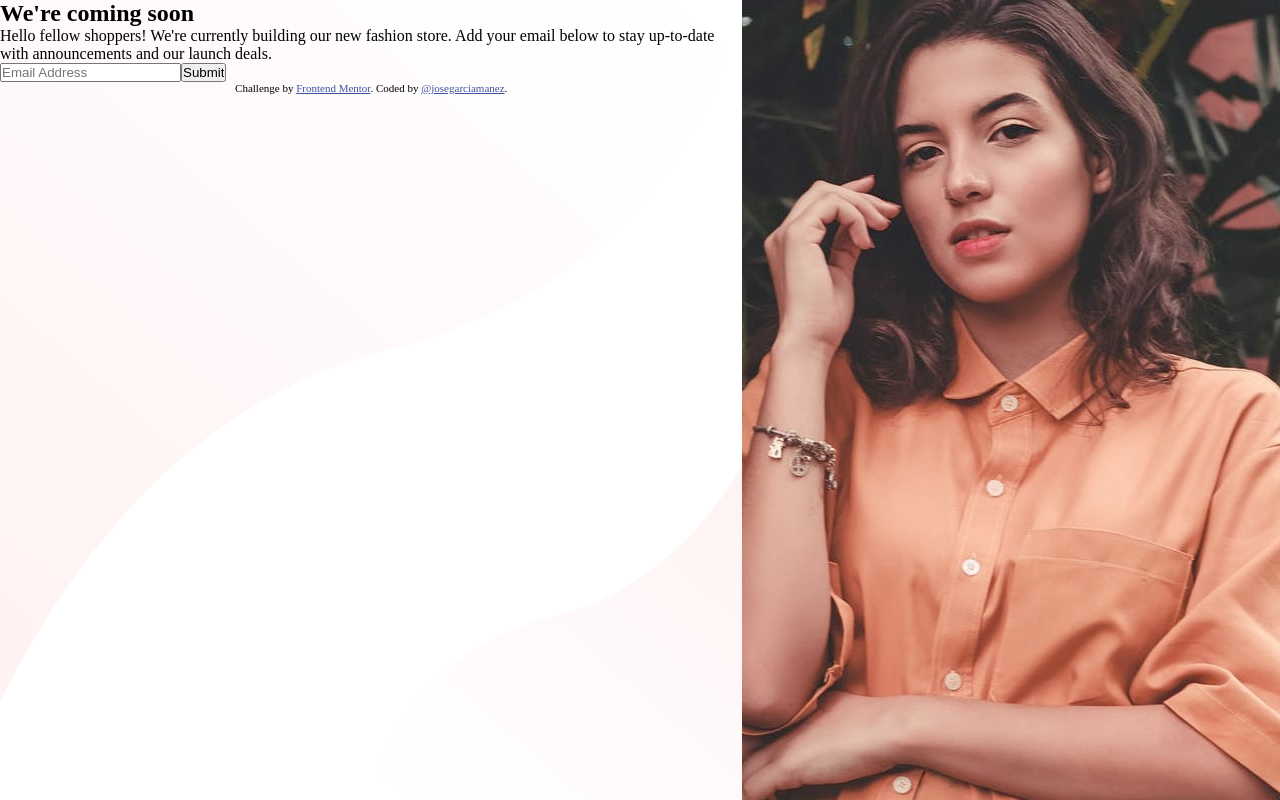
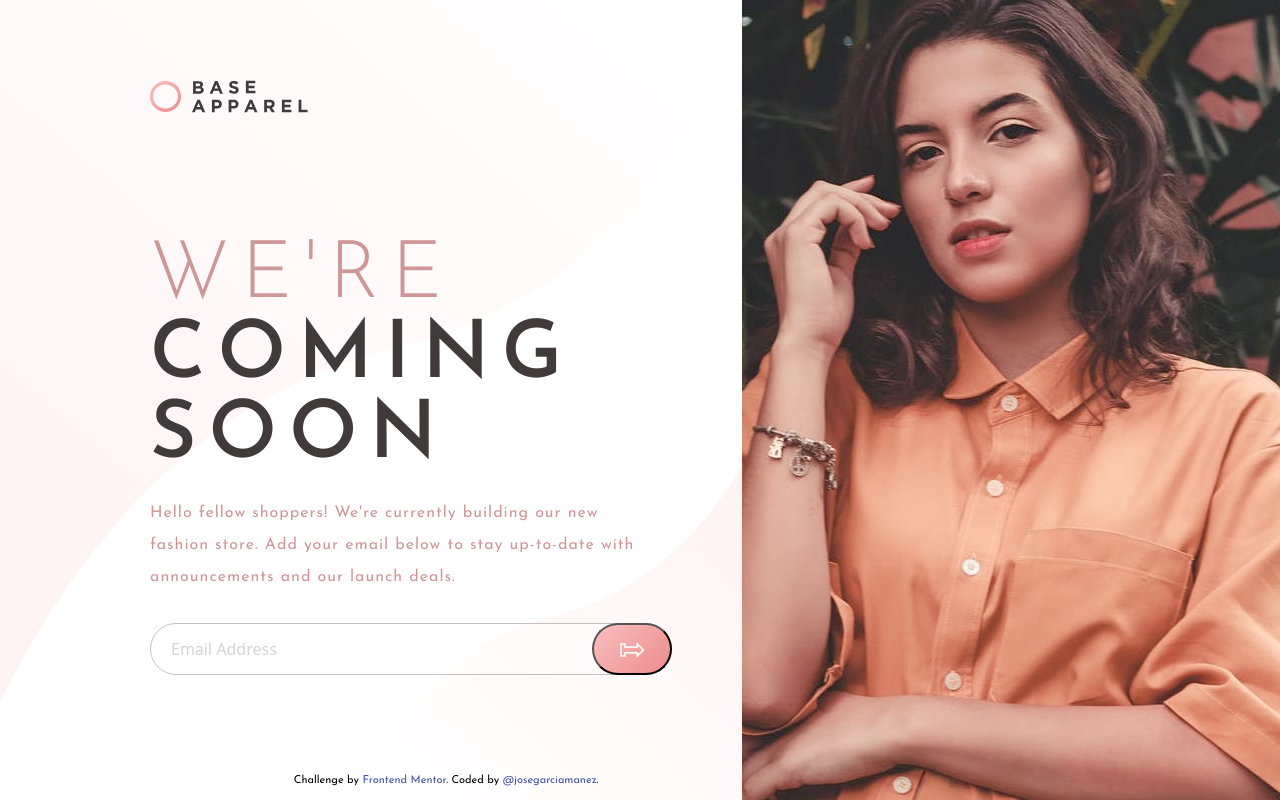
Before and after one commit to josegarciamanez/base-apparel-coming-soon-page, a React (Create React App) app: page / in a window 1280 px wide. Built offline with nearby package versions, Linux system fonts and the light colour scheme.

Commit message:
finish first layout

```diff
--- a/src/App.css
+++ b/src/App.css
@@ -1,3 +1,27 @@
+@import url('https://fonts.googleapis.com/css?family=Josefin+Sans:300,400,600&display=swap');
+:root {
+    --primary: hsl(0, 36%, 70%);
+    --secondary: hsl(0, 93%, 68%);
+    --neutral: hsl(0, 6%, 24%);
+}
+
+body {
+    font-family: 'Josefin Sans', sans-serif;
+}
+
+h2 {
+    color: var(--primary);
+    text-transform: uppercase;
+    font-weight: 300;
+    font-size: 5rem;
+    letter-spacing: 12px;
+}
+h2 span{
+    color: var(--neutral);
+    display: block;
+    font-weight: 600;
+    margin-bottom: 20px;
+}
 .attribution {
     font-size: 11px;
     text-align: center;
@@ -20,6 +44,8 @@
      background-size: auto;
     height: 100vh;
     background-image: url('./images/bg-pattern-desktop.svg');
+    padding-left: 150px;
+    text-align: left;
 }
 
 .right-container {
@@ -30,3 +56,64 @@
     height: 100vh;
     background-image: url('./images/hero-desktop.jpg');
 }
+
+.logo {
+    margin-top: 80px;
+    margin-bottom: 120px;
+}
+
+.texto-container {
+    width: 500px;
+}
+
+.texto-container p {
+    color: var(--primary);
+    line-height: 2rem;
+    letter-spacing: 1px;
+    margin-bottom: 30px;
+}
+
+ input {
+    height: 50px;
+    width: 500px;
+    border-radius: 50px;
+    border: 1px solid var(--neutral);
+    opacity: .3;
+    font: 400 16px system-ui;
+    color: var(--primary);
+    padding-left: 20px;
+}
+
+input:focus, input.form-control:focus {
+
+    outline:none !important;
+    outline-width: 0 !important;
+    box-shadow: none;
+    -moz-box-shadow: none;
+    -webkit-box-shadow: none;
+}
+
+button {
+    height: 52px;
+    width: 80px;
+    border-radius: 50px;
+
+    left: 592px;
+    position: absolute;
+    background: linear-gradient(135deg,hsl(0, 80%, 86%), hsl(0, 74%, 74%));
+    font-size: 2rem;
+    color: white;
+}
+
+button:hover {
+    cursor: pointer;
+    color: var(--primary);
+}
+
+form {
+    margin-bottom: 100px;
+}
+
+a {
+    text-decoration: none;
+}
--- a/src/App.js
+++ b/src/App.js
@@ -1,19 +1,23 @@
 import React from 'react';
 import './App.css';
+import logo from './images/logo.svg';
 
 function App() {
 
   return (
     <div className="grid-container">
       <div className="left-container">
-        <h2>We're coming soon</h2>
-        <p>
-          Hello fellow shoppers! We're currently building our new fashion store.
-          Add your email below to stay up-to-date with announcements and our launch deals.
-        </p>
-        <form action="">
+        <img className="logo" src={logo} alt="Logo" />
+        <h2>We're <span>coming soon</span></h2>
+        <div className="texto-container">
+          <p>
+            Hello fellow shoppers! We're currently building our new fashion store.
+            Add your email below to stay up-to-date with announcements and our launch deals.
+          </p>
+        </div>
+        <form>
           <input type="email" placeholder="Email Address" />
-          <input type="submit" />
+          <button>&#8688;</button>
         </form>
         <footer>
           <p className="attribution">
```
